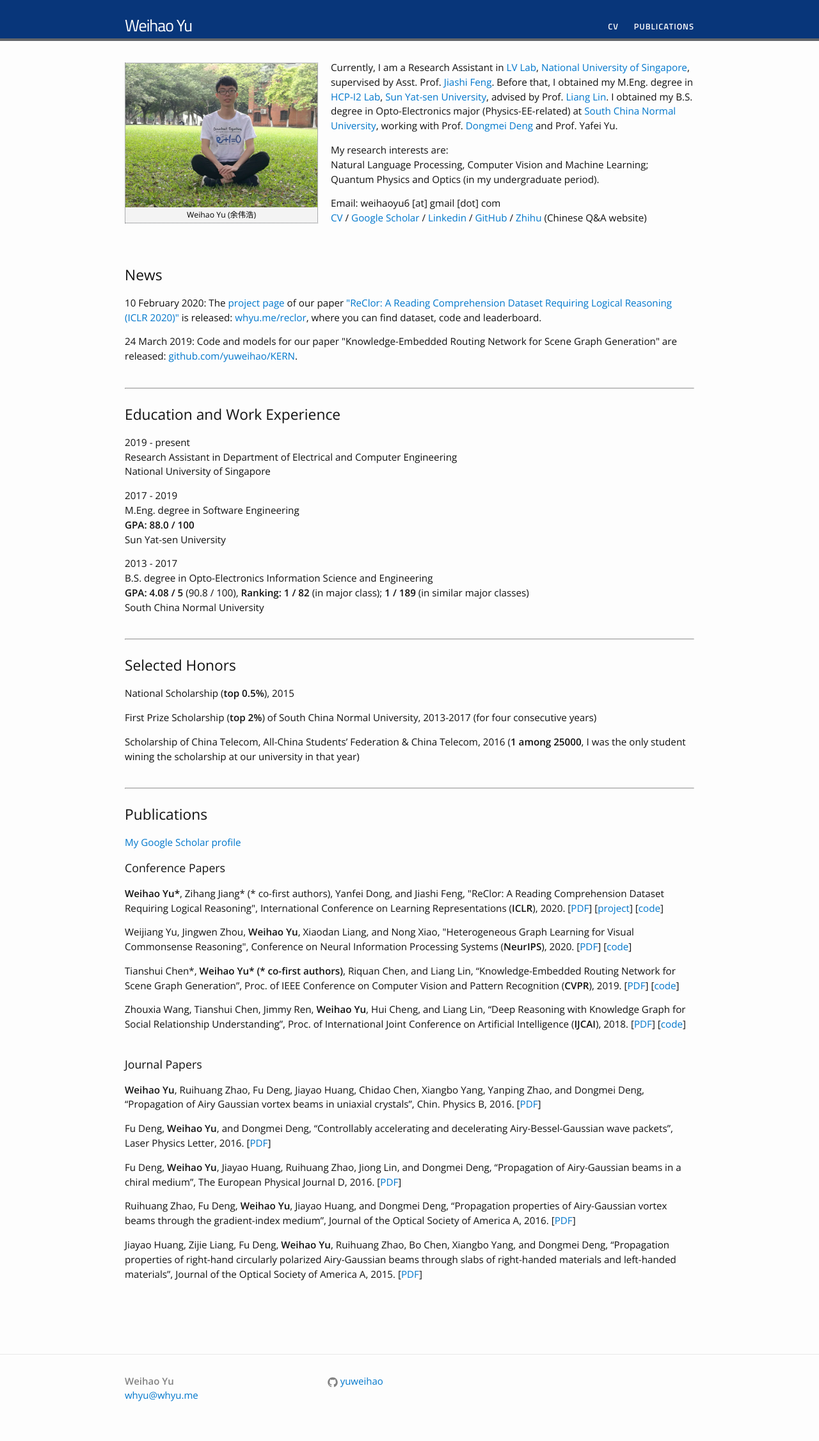
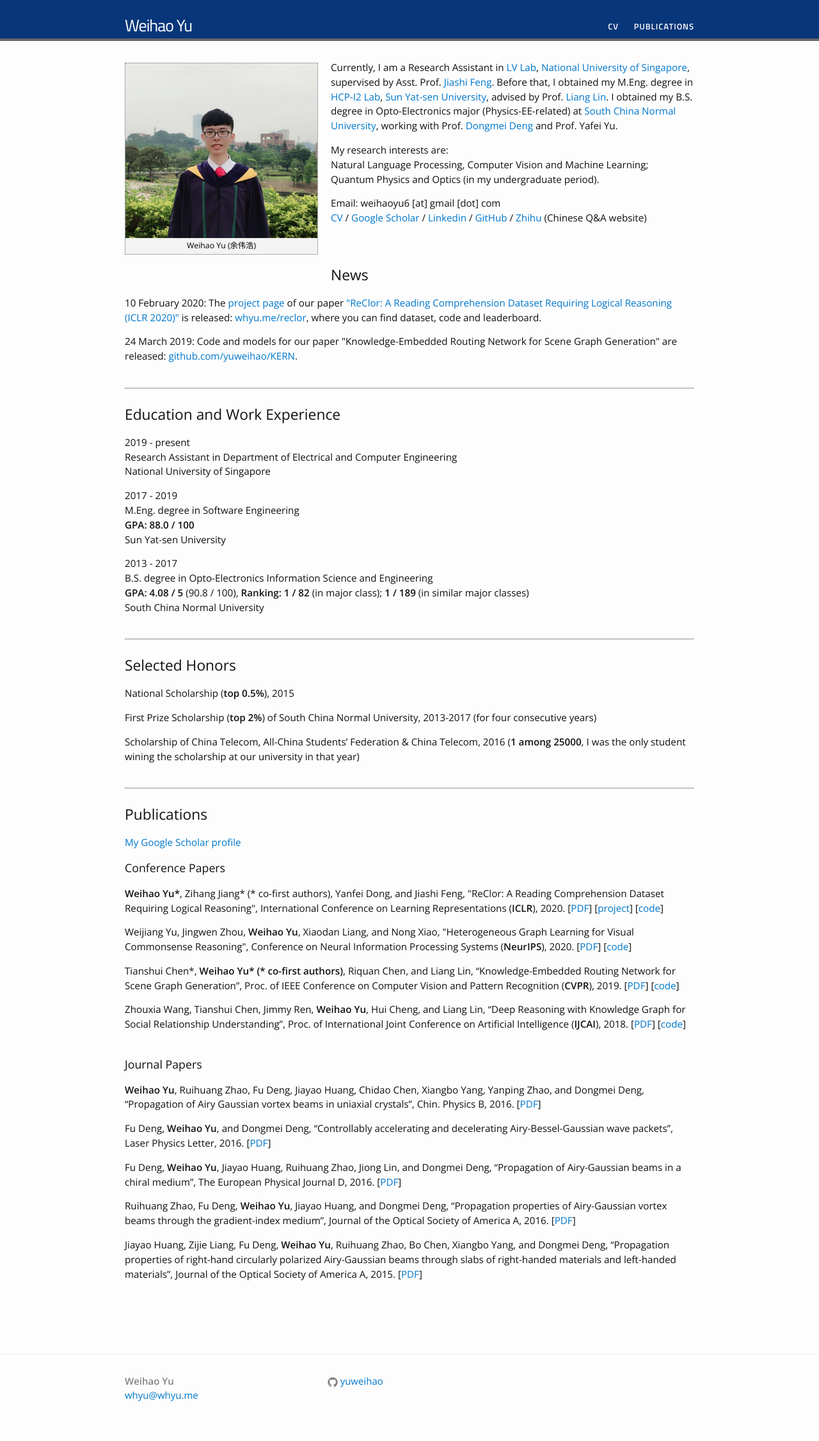
Before and after one commit to yuweihao/yuweihao.github.io, a Jekyll site: the page built from index.html, in a window 1280 px wide. Shown: the whole page at 64% size. Built offline with Jekyll 4.4.1, drawn with Linux system fonts in a browser that asks for light colours.

Commit message:
Update index.html

```diff
--- a/index.html
+++ b/index.html
@@ -7,7 +7,7 @@ layout: default
 <div class="home">
 
 <!-- <h1>Welcome</h1> -->
-{% include image.html url="/images/me2.jpg" caption="Weihao Yu (余伟浩)" width=300 align="left" %}
+{% include image.html url="/images/me3.jpg" caption="Weihao Yu (余伟浩)" width=300 align="left" %}
 
 <!-- <h2>Bio</h2> -->
 
```
